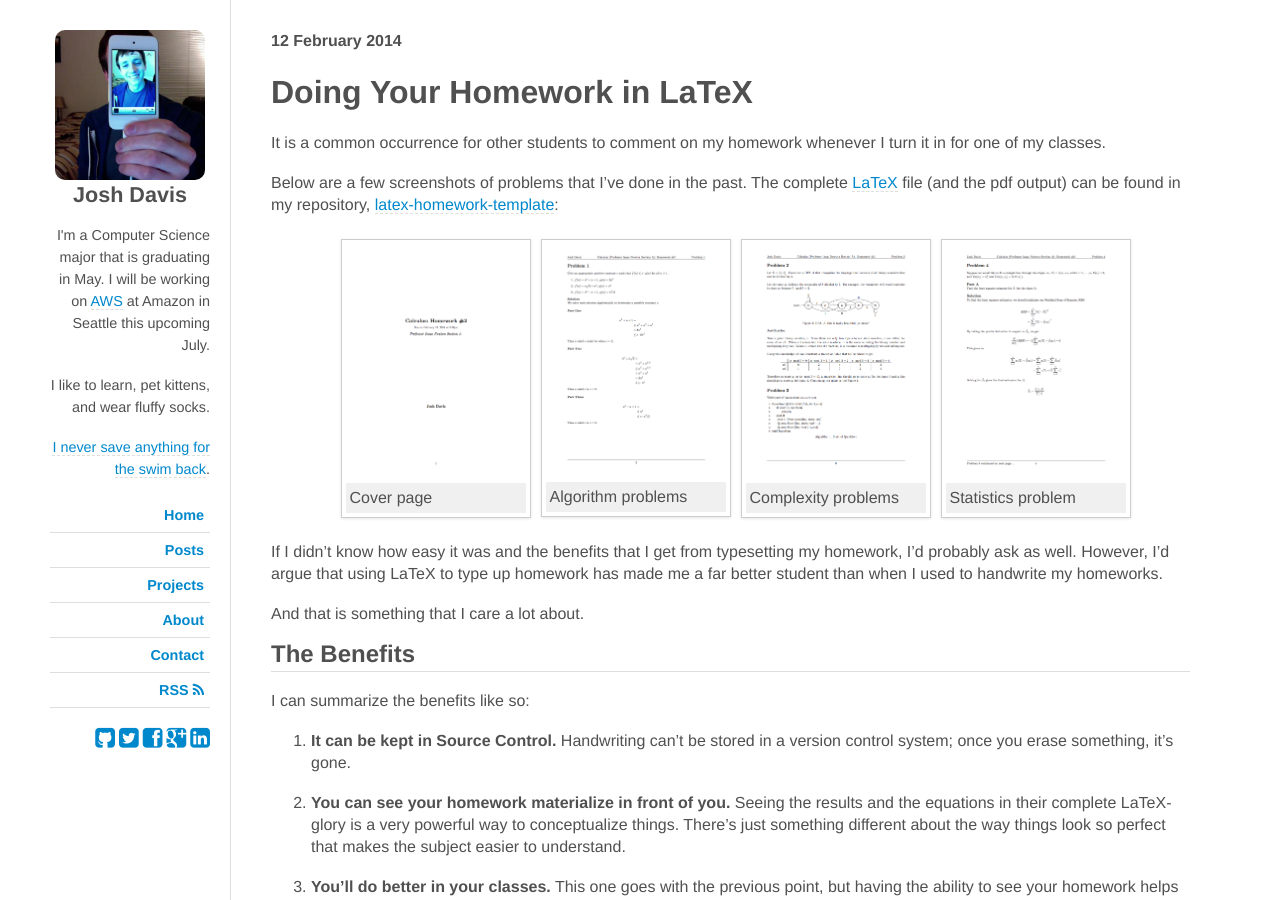
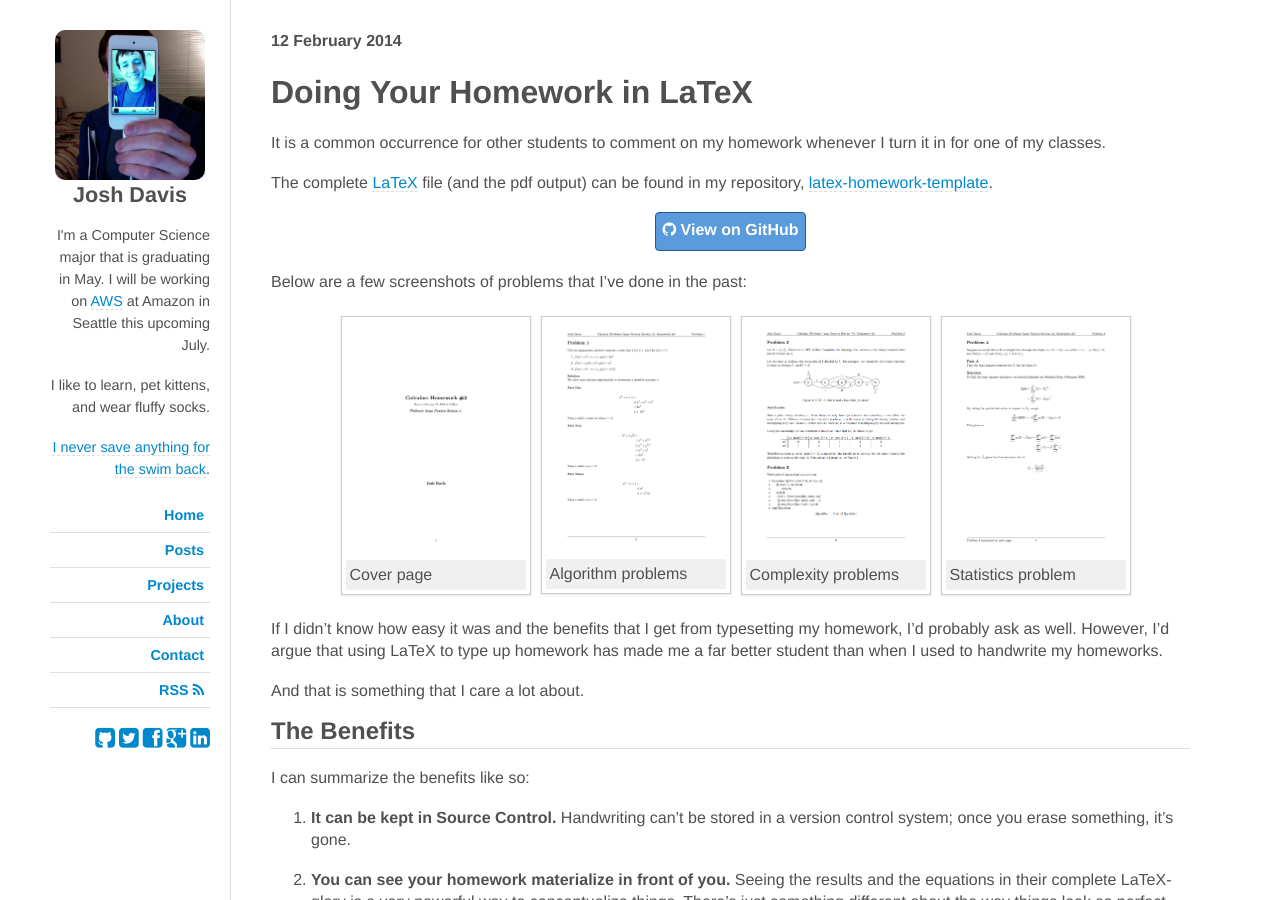
Before and after one commit to jdavis/jdavis.github.com, a Jekyll site: the page built from _posts/2014-02-12-doing-your-homework-in-latex.md, in a window 1280 px wide and 900 px high. Built offline with Jekyll 4.4.1, drawn with Linux system fonts in a browser that asks for light colours; nearby versions of some CDN libraries; some web fonts are replaced; Markdown is read by kramdown in place of the engine named in the settings.

Commit message:
Add GitHub button to LaTeX post

```diff
--- a/_posts/2014-02-12-doing-your-homework-in-latex.md
+++ b/_posts/2014-02-12-doing-your-homework-in-latex.md
@@ -18,9 +18,16 @@ js:
 It is a common occurrence for other students to comment on my homework whenever
 I turn it in for one of my classes.
 
-Below are a few screenshots of problems that I've done in the past. The complete
+The complete
 [LaTeX][latex] file (and the pdf output) can be found in my repository,
-[latex-homework-template][repo]:
+[latex-homework-template][repo].
+
+
+<div class="buttons">
+    <a class="button" href="http://www.github.com/jdavis/latex-homework-template"><i class="icon-github"></i> View on GitHub</a>
+</div>
+
+Below are a few screenshots of problems that I've done in the past:
 
 <div class="gallery large">
     <a href="/img/latex/latex1.png" rel="lightbox[latex]" title="Cover page">
@@ -194,14 +201,14 @@ In the meantime, hopefully if you start using LaTeX for your homework, you won't
 be able to resist doing it early because of how fun it is. Well, at least it was
 fun for me =]
 
+[handwriting]: http://joshldavis.com/2013/05/20/the-path-to-dijkstras-handwriting/
+[homework.tex]: https://github.com/jdavis/latex-homework-template/blob/master/homework.tex
+[install]: http://latex-project.org/ftp.html
+[knuth]: http://en.wikipedia.org/wiki/Donald_Knuth
 [latex]: http://en.wikipedia.org/wiki/LaTeX
-[handwriting]: http://joshldavis.com/2013/05/20/the-path-to-dijkstras-handwriting/
 [repo]: https://github.com/jdavis/latex-homework-template
-[knuth]: http://en.wikipedia.org/wiki/Donald_Knuth
+[stackexchange]: http://tex.stackexchange.com/
+[template]: http://www.latextemplates.com/template/programming-coding-assignment
 [tex]: http://en.wikipedia.org/wiki/TeX
 [textbooks]: https://www.goodreads.com/review/list/6593701?shelf=favorites-textbooks
-[install]: http://latex-project.org/ftp.html
-[homework.tex]: https://github.com/jdavis/latex-homework-template/blob/master/homework.tex
 [wikibook]: http://en.wikibooks.org/wiki/LaTeX
-[stackexchange]: http://tex.stackexchange.com/
-[template]: http://www.latextemplates.com/template/programming-coding-assignment
```
